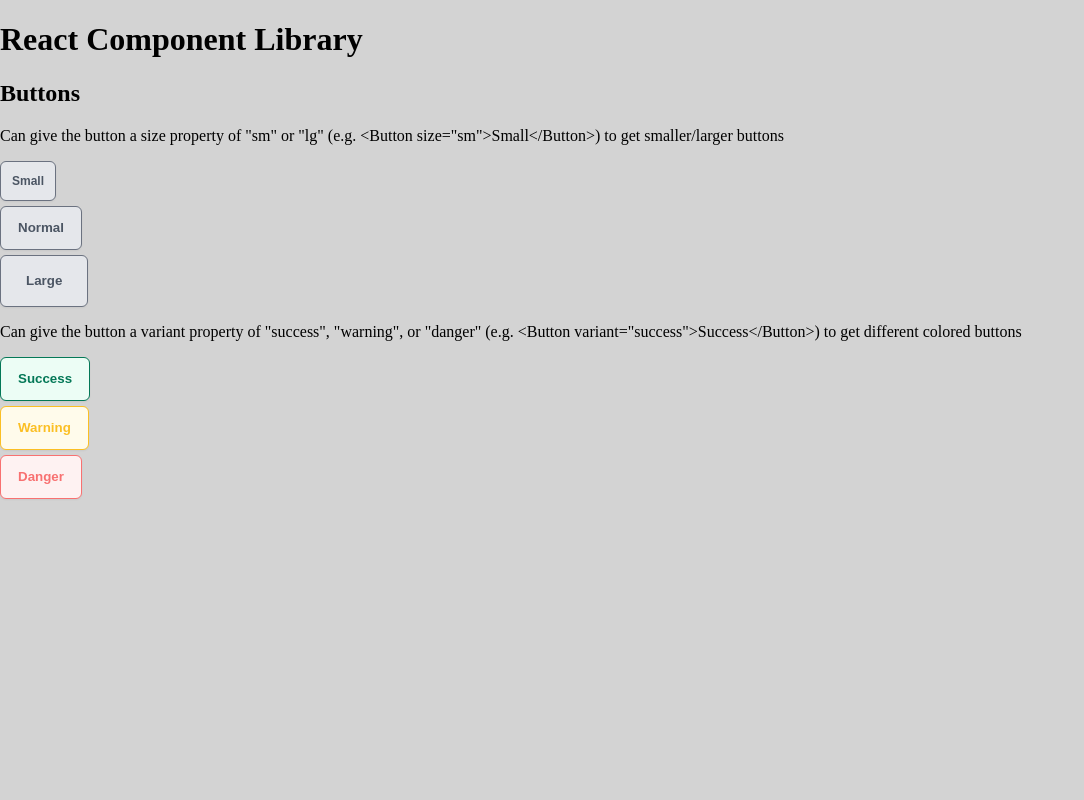
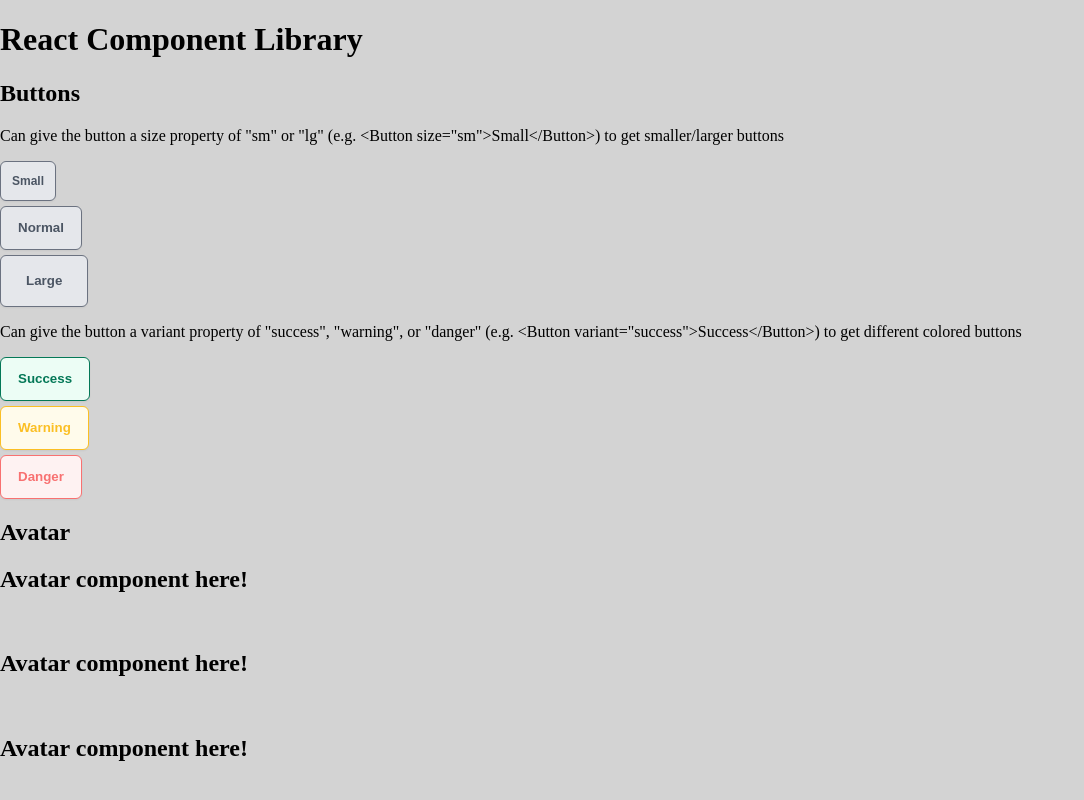
Before and after one commit to jpitzer5/ReactComponentLibrary, a React (Vite) app: page / in a window 1280 px wide. Shown: the whole page, without its empty margins (0-1084 px from the left). Built offline with nearby package versions, Linux system fonts and the light colour scheme.

Commit message:
added starter files for the avatar component from scrimba.com

```diff
--- a/index.html
+++ b/index.html
@@ -4,6 +4,9 @@
     <meta charset="UTF-8" />
     <meta name="viewport" content="width=device-width, initial-scale=1.0" />
     <title>React Component Library</title>
+    <link rel="preconnect" href="https://fonts.googleapis.com">
+    <link rel="preconnect" href="https://fonts.gstatic.com" crossorigin>
+    <link href="https://fonts.googleapis.com/css2?family=Karla:wght@700&display=swap" rel="stylesheet">
   </head>
   <body>
     <div id="root"></div>
--- a/package.json
+++ b/package.json
@@ -12,7 +12,8 @@
   "dependencies": {
     "clsx": "^2.1.1",
     "react": "19.0.0",
-    "react-dom": "19.0.0"
+    "react-dom": "19.0.0",
+    "react-icons": "^5.4.0"
   },
   "devDependencies": {
     "@eslint/js": "^9.17.0",
--- a/src/App.jsx
+++ b/src/App.jsx
@@ -1,4 +1,5 @@
 import Button from "./components/button/Button"
+import Avatar from "./components/avatar/Avatar"
 
 export default function App() {
   return (
@@ -13,6 +14,12 @@
       <Button variant="success" >Success</Button>
       <Button variant="warning">Warning</Button>
       <Button variant="danger">Danger</Button>
+      <h2>Avatar</h2>
+      <Avatar src="./images/bob.jpg" alt="Bob Ziroll" />
+      <br />
+      <Avatar>BZ</Avatar>
+      <br />
+      <Avatar />
     </>
   )
 }
--- /dev/null
+++ b/src/components/avatar/Avatar.jsx
@@ -0,0 +1,8 @@
+import React from "react"
+import { IoPersonSharp } from "react-icons/io5"
+
+export default function Avatar() {
+    return (
+        <h2>Avatar component here!</h2>
+    )
+}
--- /dev/null
+++ b/src/components/avatar/avatar.css
@@ -0,0 +1,75 @@
+* {
+    box-sizing: border-box;
+}
+
+:root {
+    --navy: #1F2937;
+    --pink: #DA6AEC;
+    --red: #F43F5E;
+    --blue: #2F74DC;
+    --green: #22CD90;
+}
+
+body {
+    background-color: #2F2F2F;
+}
+
+.avatar {
+    height: 150px;
+    width: 150px;
+    border-radius: 50%;
+    overflow: hidden;
+    display: flex;
+    align-items: center;
+    justify-content: center;
+    border: .3rem solid white;
+}
+
+.avatar > img {
+    width: 100%;
+}
+
+.avatar-letters {
+    background-color: var(--red);
+    color: white;
+    display: flex;
+    align-items: center;
+    justify-content: center;
+    font-size: 2.5rem;
+    font-family: 'Karla', sans-serif;
+}
+
+.avatar-icon {
+    background-color: var(--navy);
+}
+
+.avatar > svg {
+    height: 100%;
+    width: 100%;
+    transform: translateY(20px);
+    color: whitesmoke;
+}
+
+/*
+Classes below will help with rendering random
+background colors for the extra credit
+*/
+.navy {
+    background-color: #1F2937;
+}
+
+.pink {
+    background-color: #DA6AEC;
+}
+
+.red {
+    background-color: #F43F5E;
+}
+
+.blue {
+    background-color: #2F74DC;
+}
+
+.green {
+    background-color: #22CD90;
+}
```
Also changed, not shown: src/assets/bob.jpg (added), 1 other file (tests, documents, lock files or other folders).
